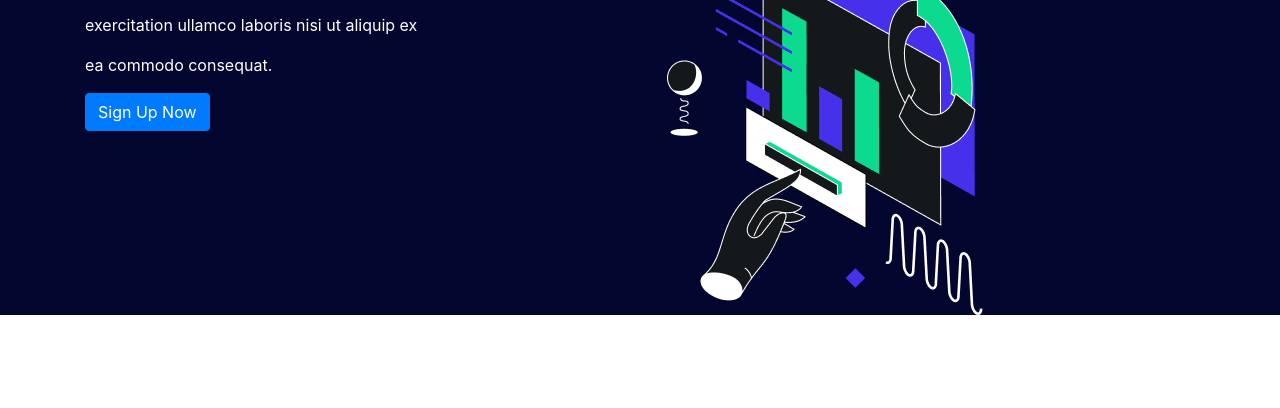
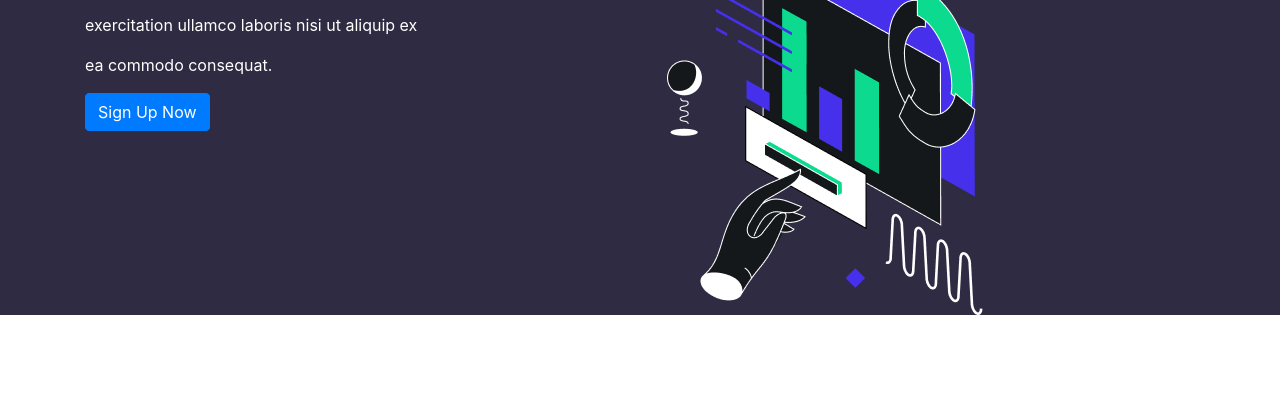
Before and after one commit to Anandhu-lfc/anandhu, a plain HTML site: page index.html in a window 1280 px wide. Shown: the part 199-607 px from the top of the page. Drawn offline with nearby package versions, Linux system fonts and the light colour scheme.

Commit message:
Update design.css

```diff
--- a/design.css
+++ b/design.css
@@ -1,5 +1,5 @@
 .main{
-    background:url('vector 1.jpg');
+    background:rgb(47, 43, 66);
 }
 .sign{
     left: 16.67%;
```
